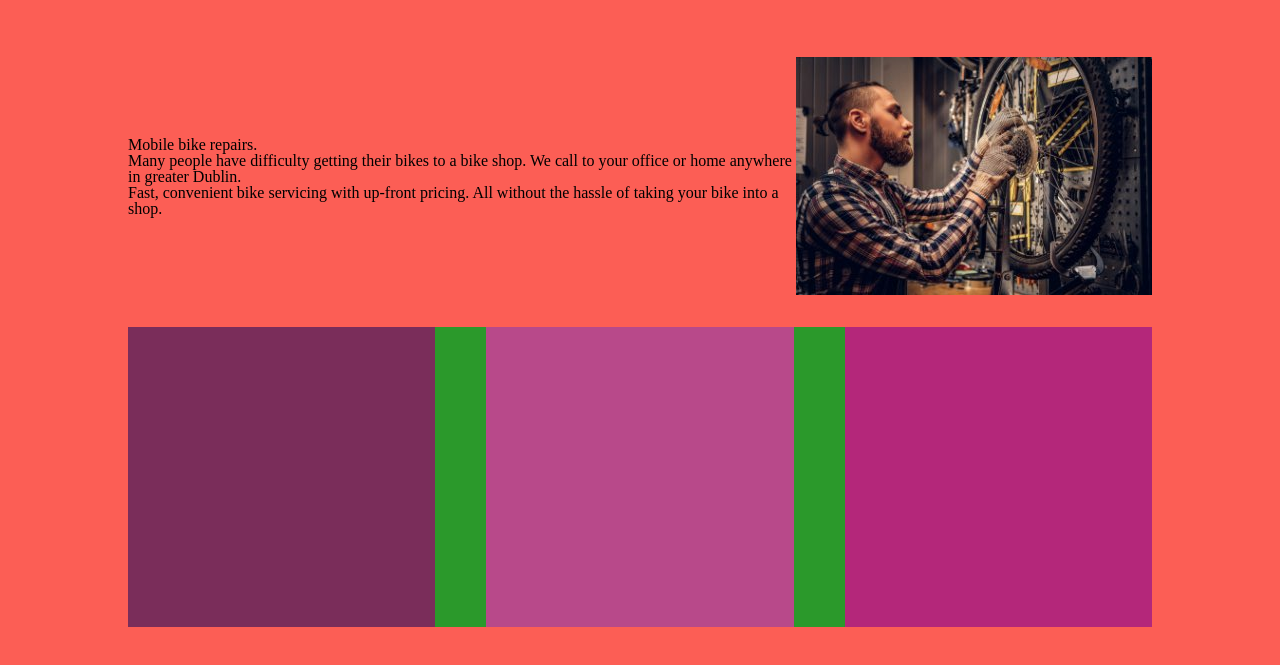
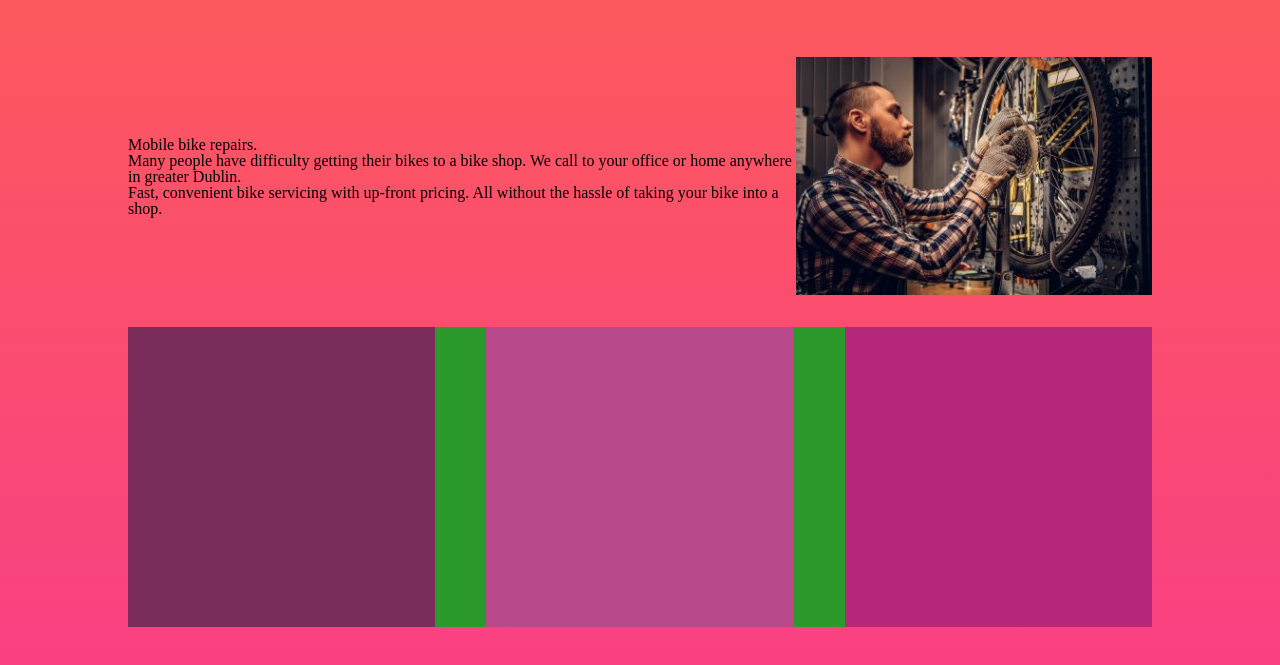
Before and after one commit to katawutuio/roar-bike-repair-web-mockup, a plain HTML site: page index.html in a window 1280 px wide. Shown: the part 135-800 px from the top of the page. Drawn offline with Linux system fonts and the light colour scheme.

Commit message:
How to make a full background gradient on a website CSS
- resourses
  - grabient.com
  - dribbble.com - search gradient
  - behance.net - search ui design
  - colorzilla - Chrome extension for color picker

```diff
--- a/style.css
+++ b/style.css
@@ -1,5 +1,9 @@
+html {
+    height: 100%; /* แก้ความสูงของหน้าเว็บ ให้เนื้อหาเต็ม viewpoint   กรณีที่เนื้อหาของเว็บสั้นกว่า screen */
+}
+
 body {
-    background-color: #fc5e55;
+    background-image: linear-gradient(#FC5E55 , #FA4083);
 }
 
 .container {
```
